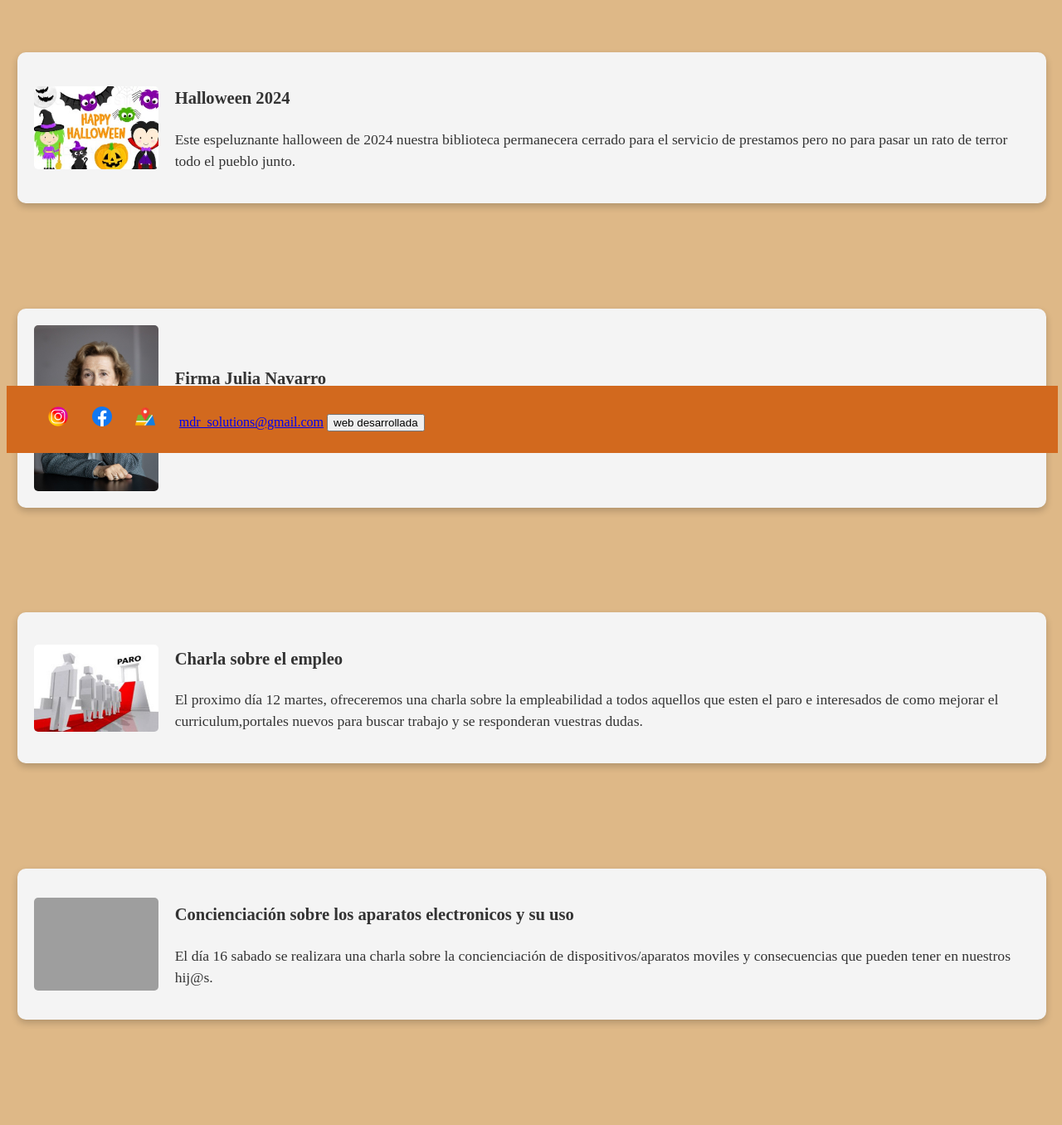
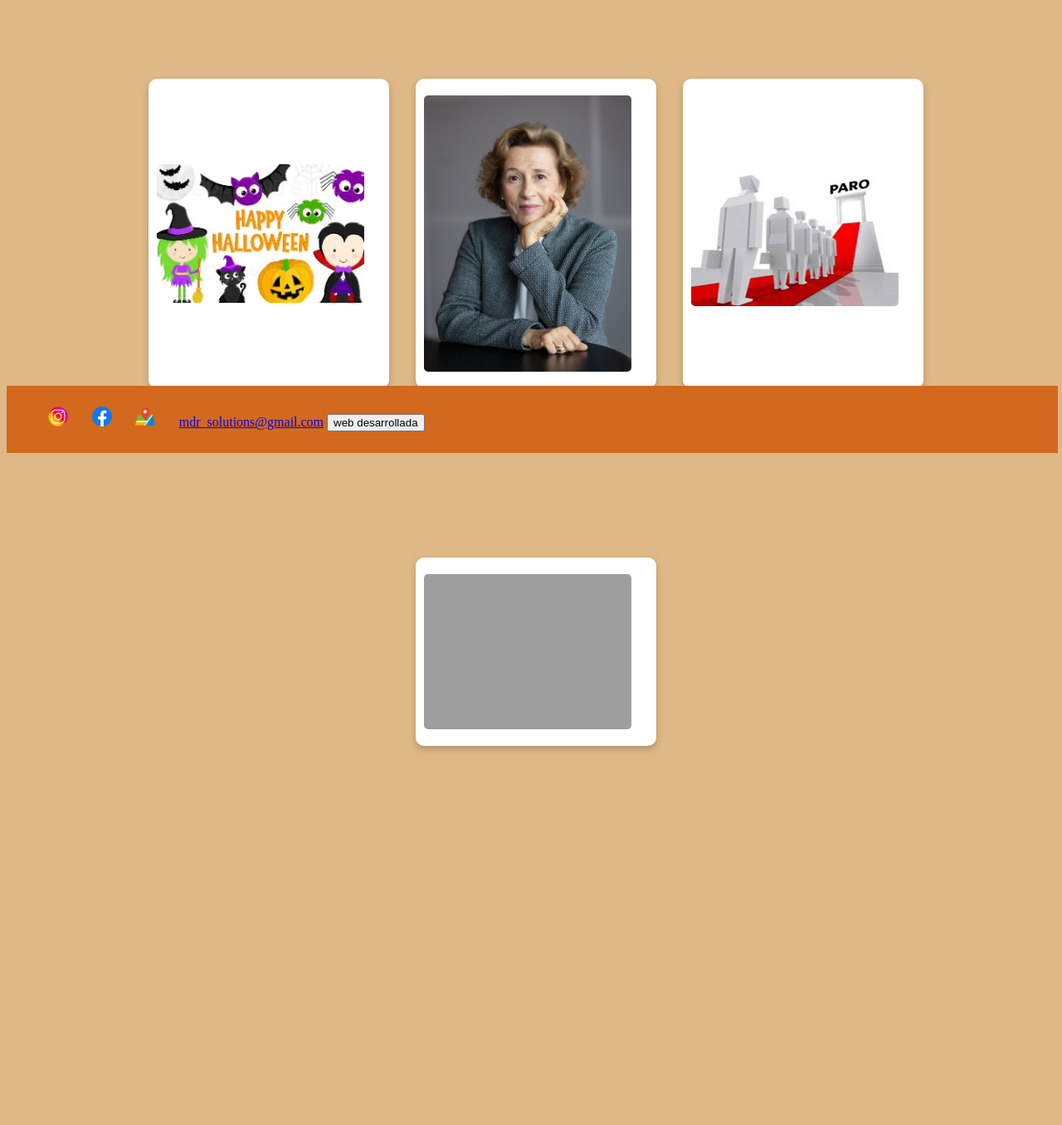
Before and after one commit to MDR-Solutions/biblioteca, a PHP site: page /avisos.html in a window 1280 px wide. Shown: the part 254-1610 px from the top of the page at 83% size. After the commit the page ends 1160 px from the top, so only its background shows below. Run offline with PHP 8.4, Linux system fonts and the light colour scheme; grey boxes are pictures that could not be loaded.

Commit message:
Update avisos.css

```diff
--- a/avisos.css
+++ b/avisos.css
@@ -97,3 +97,80 @@ header h1 {
     color: black;
     font-size: 300%;
 }
+
+/* Contenedor del rectángulo */
+.rectangulo {
+    display: flex;
+    align-items: center;
+    background-color: #fff;
+    border-radius: 10px;
+    padding: 20px;
+    width: 95%;
+    max-width: 150%;
+    margin-left: 1%;
+    margin-top: 5%;
+    margin-bottom: 10%;
+    box-shadow: 0 4px 8px rgba(0, 0, 0, 0.2);
+    position: relative;
+    overflow: hidden;  /* Evita que el texto sobresalga */
+}
+
+/* Imagen dentro del rectángulo */
+.rectangulo img {
+    width: 150px;
+    height: auto;
+    border-radius: 5px;
+    transition: transform 0.3s ease;
+}
+
+/* Contenedor de texto oculto inicialmente */
+.texto {
+    position: absolute;
+    top: 50%;
+    left: 50%;
+    width: 90%;
+    transform: translate(-50%, -50%);
+    background: rgba(0, 0, 0, 0.8); /* Fondo oscuro semitransparente */
+    color: white;
+    padding: 20px;
+    border-radius: 10px;
+    text-align: center;
+    opacity: 0;
+    transition: opacity 0.5s ease, transform 0.5s ease;
+}
+
+/* Efecto al pasar el ratón */
+.rectangulo:hover .texto {
+    opacity: 1;
+    transform: translate(-50%, -50%) scale(1.1);
+}
+
+/* Efecto en la imagen al hacer hover */
+.rectangulo:hover img {
+    transform: scale(1.1);
+    filter: blur(3px);
+}
+
+/* Contenedor principal: activa flexbox */
+container {
+    display: flex;
+    flex-wrap: wrap; /* Permite que los elementos bajen si no hay espacio */
+    justify-content: center; /* Centra los elementos en la fila */
+    gap: 20px; /* Espacio entre elementos */
+    padding: 20px;
+}
+
+/* Cada rectángulo ahora se ajusta en línea */
+.rectangulo {
+    display: flex;
+    flex-direction: column; /* Coloca imagen arriba y texto abajo */
+    align-items: center;
+    justify-content: center;
+    width: 250px; /* Ajusta el tamaño de cada elemento */
+    text-align: center;
+}
+
+/* Imagen ahora se centra */
+.rectangulo img {
+    width: 100%; /* Hace que la imagen ocupe todo el ancho disponible */
+    height: auto;
```
